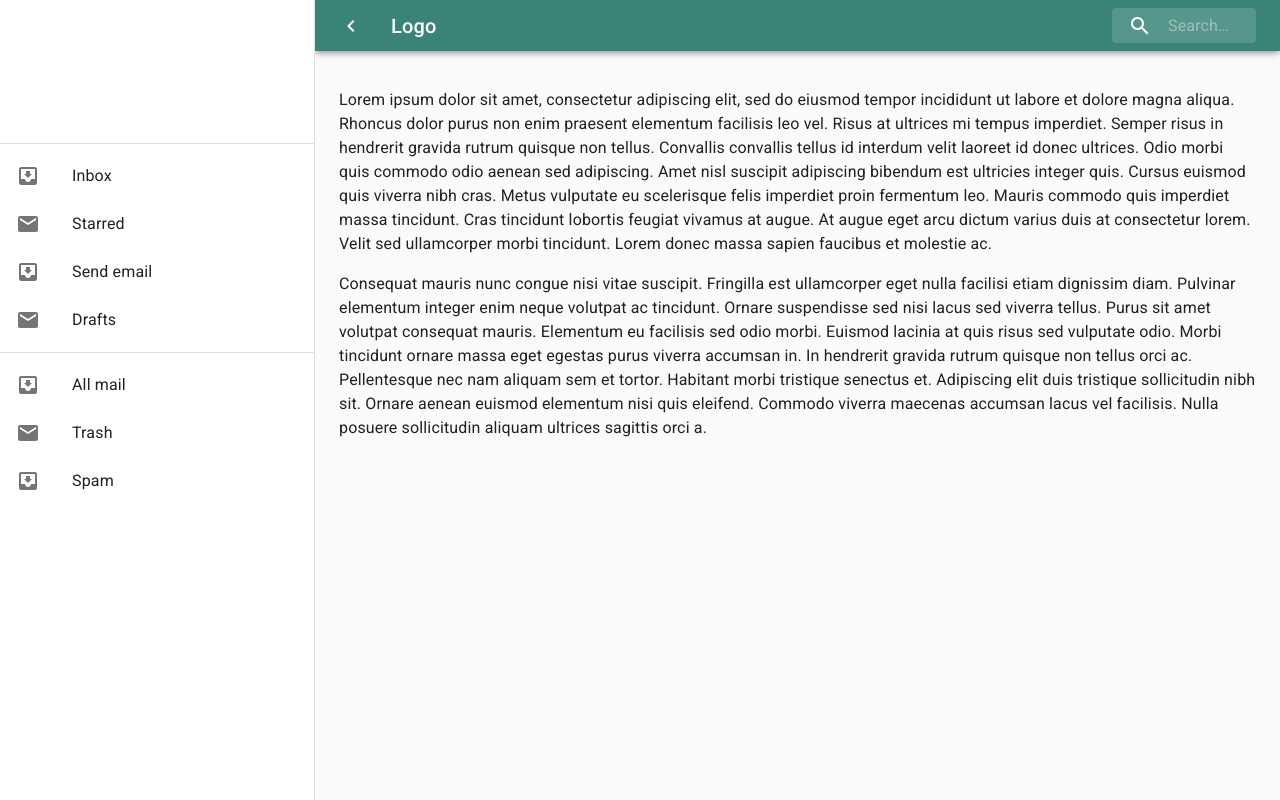
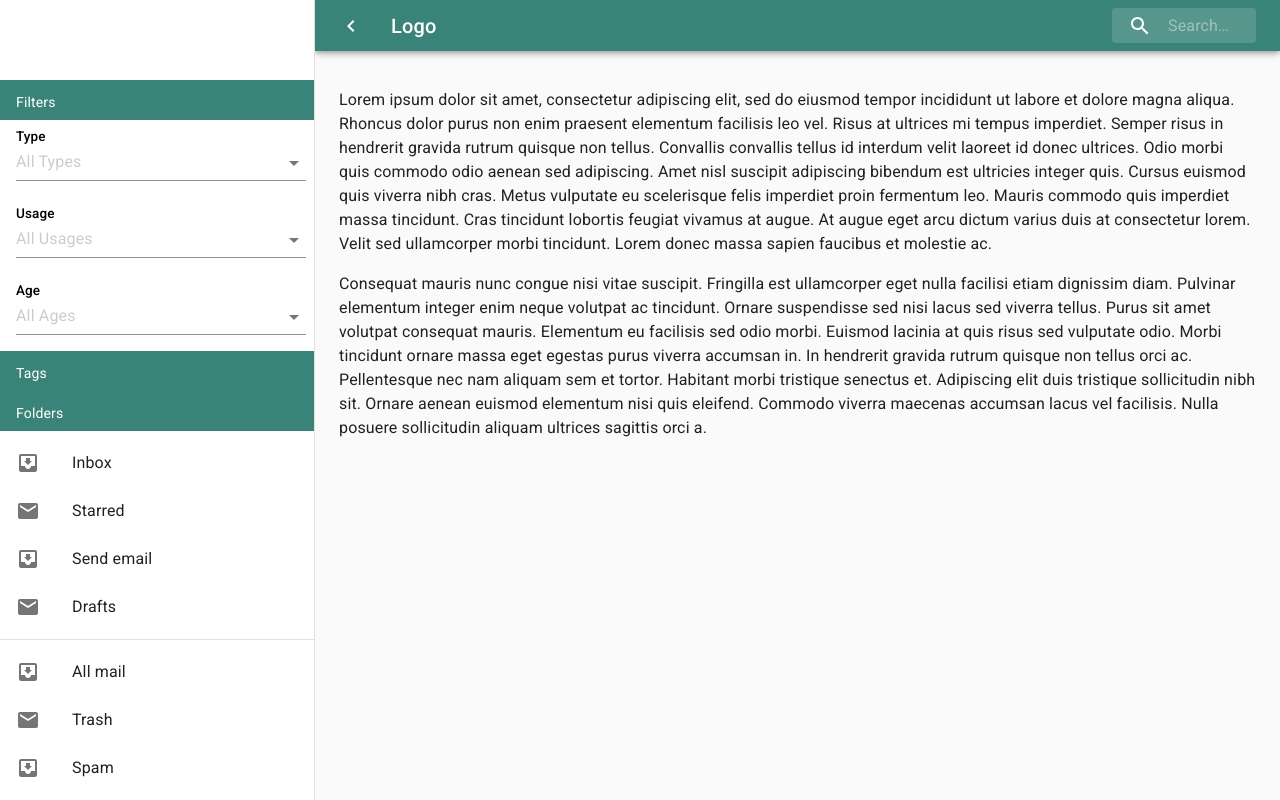
Before and after one commit to muchmallow/material, a React (Create React App) app: page / in a window 1280 px wide. Both pictures are taken after a click on the button "open drawer". Built offline with nearby package versions, Linux system fonts and the light colour scheme.

Commit message:
Filters added

```diff
--- /dev/null
+++ b/src/components/Filters.jsx
@@ -0,0 +1,70 @@
+import React from 'react';
+import {makeStyles} from '@material-ui/core/styles';
+import InputLabel from '@material-ui/core/InputLabel';
+import MenuItem from '@material-ui/core/MenuItem';
+import FormControl from '@material-ui/core/FormControl';
+import Select from '@material-ui/core/Select';
+import Typography from '@material-ui/core/Typography';
+
+const useStyles = makeStyles(theme => ({
+    root: {
+        display: 'flex',
+        flexWrap: 'wrap',
+    },
+    formControl: {
+        margin: '8px 8px 16px 16px',
+        minWidth: 120,
+    },
+    selectEmpty: {
+        margin: '0',
+    },
+    label: {
+        fontWeight: '500',
+        fontSize: '18px',
+        color: 'black',
+        margin: '0 0 35px 0',
+    },
+    disabled: {
+        color: '#D2CACA',
+    }
+}));
+
+const Filters = ({name, placeholder, id, options}) => {
+
+    const classes = useStyles();
+    const [value, setValue] = React.useState('');
+
+    const handleChange = event => {
+        setValue(event.target.value);
+    };
+
+    return (
+        <FormControl className={classes.formControl}>
+            <InputLabel shrink htmlFor={id} className={classes.label}>
+                {name}
+            </InputLabel>
+            <Select
+                value={value}
+                onChange={handleChange}
+                inputProps={{
+                    name: name,
+                    id: id,
+                }}
+                displayEmpty
+                name={name}
+                className={classes.selectEmpty}
+            >
+                <MenuItem value="" disabled className={classes.disabled}>
+                    <Typography className={classes.disabled}>
+                        {placeholder}
+                    </Typography>
+                </MenuItem>
+                <MenuItem value={'Ten'}>Ten</MenuItem>
+                <MenuItem value={'Twenty'}>Twenty</MenuItem>
+                <MenuItem value={'Thirty'}>Thirty</MenuItem>
+            </Select>
+        </FormControl>
+    );
+};
+
+export default Filters;
--- a/src/components/Menu.jsx
+++ b/src/components/Menu.jsx
@@ -19,6 +19,7 @@ import ListItemText from '@material-ui/core/ListItemText';
 import InboxIcon from '@material-ui/icons/MoveToInbox';
 import MailIcon from '@material-ui/icons/Mail';
 import SearchIcon from "@material-ui/icons/Search";
+import Filters from './Filters';
 
 const drawerWidth = 315;
 
@@ -103,11 +104,12 @@ const useStyles = makeStyles(theme => ({
     },
     drawerHeader: {
         display: 'flex',
+        flexDirection: 'column',
         height: "143px",
         alignItems: 'center',
-        padding: theme.spacing(0, 1),
+        padding: theme.spacing(0, 0),
         ...theme.mixins.toolbar,
-        justifyContent: 'flex-end',
+        justifyContent: 'center',
     },
     mainHeader: {
         display: 'flex',
@@ -131,6 +133,12 @@ const useStyles = makeStyles(theme => ({
             duration: theme.transitions.duration.enteringScreen,
         }),
         marginLeft: 0,
+    },
+    filters: {
+        backgroundColor: '#3a8378',
+        height: '40px',
+        color: 'white',
+        padding: '12px 260px 12px 16px',
     },
 }));
 
@@ -204,7 +212,18 @@ export default function Menu() {
                     {/*    {theme.direction === 'ltr' ? <ChevronLeftIcon /> : <ChevronRightIcon />}*/}
                     {/*</IconButton>*/}
                 </div>
-                <Divider/>
+                <div className={classes.filters}>
+                    <Typography variant={'body2'}>Filters</Typography>
+                </div>
+                <Filters id='typePlaceholder' name='Type' placeholder='All Types'/>
+                <Filters id='usagePlaceholder' name='Usage' placeholder='All Usages'/>
+                <Filters id='agePlaceholder' name='Age' placeholder='All Ages'/>
+                <div className={classes.filters}>
+                    <Typography variant={'body2'}>Tags</Typography>
+                </div>
+                <div className={classes.filters}>
+                    <Typography variant={'body2'}>Folders</Typography>
+                </div>
                 <List>
                     {['Inbox', 'Starred', 'Send email', 'Drafts'].map((text, index) => (
                         <ListItem button key={text}>
```
